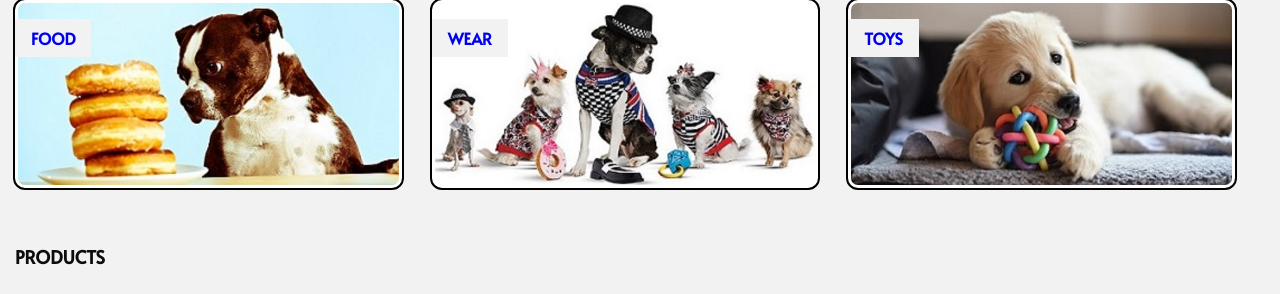
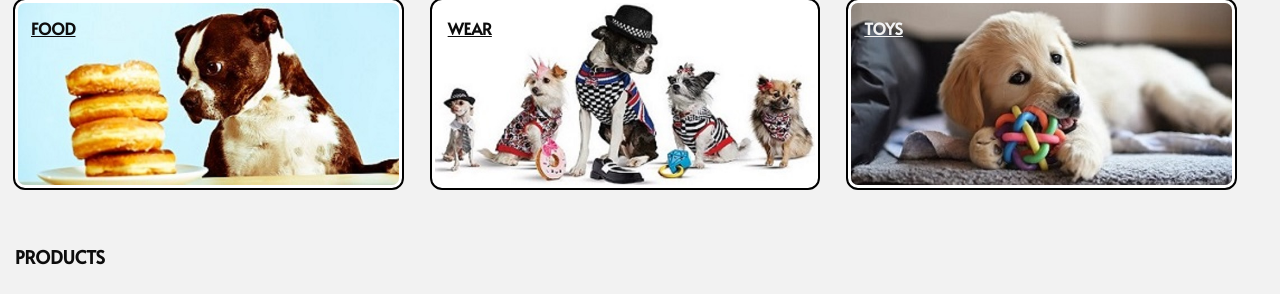
Before and after one commit to gidiyan/gidiyan.github.io, a PHP site: page / in a window 1280 px wide. Shown: the part 178-472 px from the top of the page. Run offline with PHP 8.4, Linux system fonts and the light colour scheme; some libraries are stand-ins or nearby versions.

Commit message:
first commit

```diff
--- a/css/base.css
+++ b/css/base.css
@@ -95,13 +95,25 @@
     .categories img {
         display: none;
     }
-    .text-inside{
+    .text-inside2{
         display: inline-block;
         padding: 0.5rem 1rem;
-        background-color: var(--color-1);
+        background-color: transparent;
+        color: var(--color-1);
         text-transform: uppercase;
         position: absolute;
-        top: 10%;
+        top: 5%;
+        font-size: 1.5rem;
+    }
+    .text-inside1{
+        display: inline-block;
+        padding: 0.5rem 1rem;
+        background-color: transparent;
+        color: var(--color-5);
+        text-transform: uppercase;
+        position: absolute;
+        text-decoration: underline;
+        top: 5%;
         font-size: 1.5rem;
     }
 
@@ -236,13 +248,25 @@
     .categories img{
         display: none;
     }
-    .text-inside{
+    .text-inside2{
         display: inline-block;
         padding: 0.5rem 1rem;
-        background-color: var(--color-1);
+        text-transform: uppercase;
+        background-color: transparent;
+        color: var(--color-1);
+        position: absolute;
+        top: 5%;
+        font-size: 1.5rem;
+    }
+    .text-inside1{
+        display: inline-block;
+        padding: 0.5rem 1rem;
+        background-color: transparent;
+        color: var(--color-5);
         text-transform: uppercase;
         position: absolute;
-        top: 10%;
+        text-decoration: underline;
+        top: 5%;
         font-size: 1.5rem;
     }
     .md-nav {
@@ -422,14 +446,27 @@
         display: flex;
         justify-content: space-between;
     }
-    .text-inside{
+    .text-inside2{
         display: inline-block;
         padding: 0.5rem 1rem;
-        background-color: var(--color-1);
+        background-color: transparent;
+        color: var(--color-1);
         text-transform: uppercase;
         position: absolute;
-        top: 10%;
-        font-size: 0.75rem;
+        text-decoration: underline;
+        top: 5%;
+        font-size: 1rem;
+    }
+    .text-inside1{
+        display: inline-block;
+        padding: 0.5rem 1rem;
+        background-color: transparent;
+        color: var(--color-5);
+        text-transform: uppercase;
+        position: absolute;
+        text-decoration: underline;
+        top: 5%;
+        font-size: 1rem;
     }
     .tb-nav{
         width: 100%;
@@ -542,13 +579,26 @@
         font-family: 'Alata', sans-serif;
         background: var(--color-1);
     }
-    .text-inside{
+    .text-inside2{
         display: inline-block;
         padding: 0.5rem 1rem;
-        background-color: var(--color-1);
+        background-color: transparent;
+        color: var(--color-1);
         text-transform: uppercase;
         position: absolute;
-        top: 10%;
+        text-decoration: underline;
+        top: 5%;
+        font-size: 1rem;
+    }
+    .text-inside1{
+        display: inline-block;
+        padding: 0.5rem 1rem;
+        background-color: transparent;
+        color: var(--color-5);
+        text-transform: uppercase;
+        position: absolute;
+        text-decoration: underline;
+        top: 5%;
         font-size: 1rem;
     }
     .tb-nav {
--- a/css/style.css
+++ b/css/style.css
@@ -120,14 +120,6 @@ li{
     position: relative;
     display: block;
 }
-.text-inside{
-    display: inline-block;
-    padding: 0.5rem 1rem;
-    background-color: var(--color-1);
-    text-transform: uppercase;
-    position: absolute;
-    top: 20%;
-}
 .prod-overflow{
     position: relative;
     display: block;
--- a/index.html
+++ b/index.html
@@ -53,13 +53,13 @@
                 </header>
                 <div class="row">
                     <div class="cs-3 tb-3">
-                        <a class="cat-overflow" href="food.html"><img alt="food block" src="./images/food.jpg" class="img-fluid transform"><strong class="text-inside">Food</strong></a>
+                        <a class="cat-overflow" href="food.html"><img alt="food block" src="./images/food.jpg" class="img-fluid transform"><strong class="text-inside1">Food</strong></a>
                     </div>
                     <div class="cs-3 tb-3">
-                        <a class="cat-overflow" href="clothes.html"><img alt="clothes block" src="./images/wear.jpg" class="img-fluid transform"><strong class="text-inside">Wear</strong></a>
+                        <a class="cat-overflow" href="clothes.html"><img alt="clothes block" src="./images/wear.jpg" class="img-fluid transform"><strong class="text-inside1">Wear</strong></a>
                     </div>
                     <div class="cs-3 tb-3">
-                        <a class="cat-overflow" href="categories.html"><img alt="categories block" src="./images/toys.jpg" class="img-fluid transform"><strong class="text-inside">Toys</strong></a>
+                        <a class="cat-overflow" href="categories.html"><img alt="categories block" src="./images/toys.jpg" class="img-fluid transform"><strong class="text-inside2">Toys</strong></a>
                     </div>
                 </div>
             </div>
```
